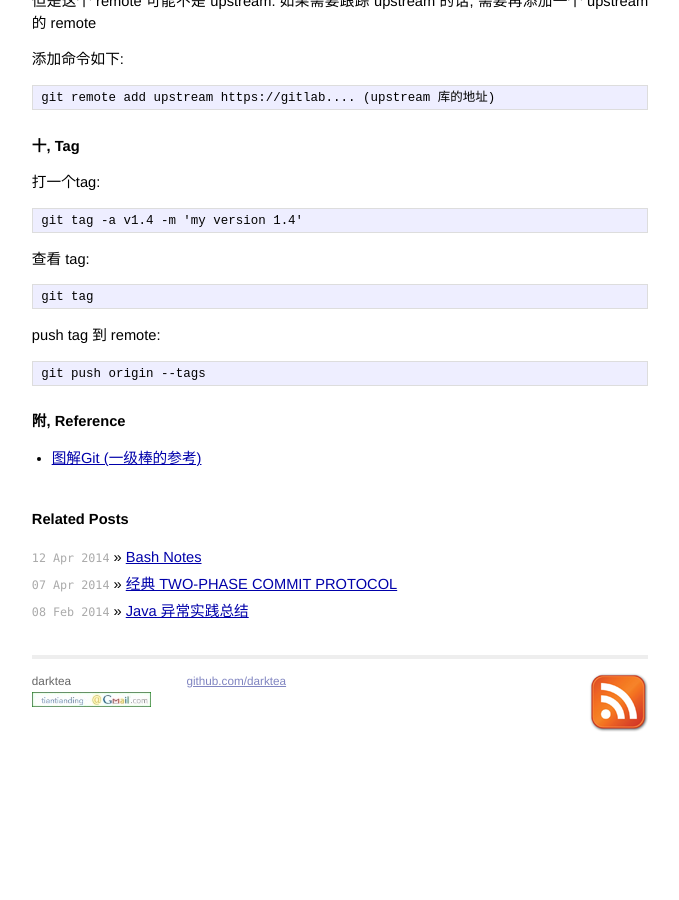
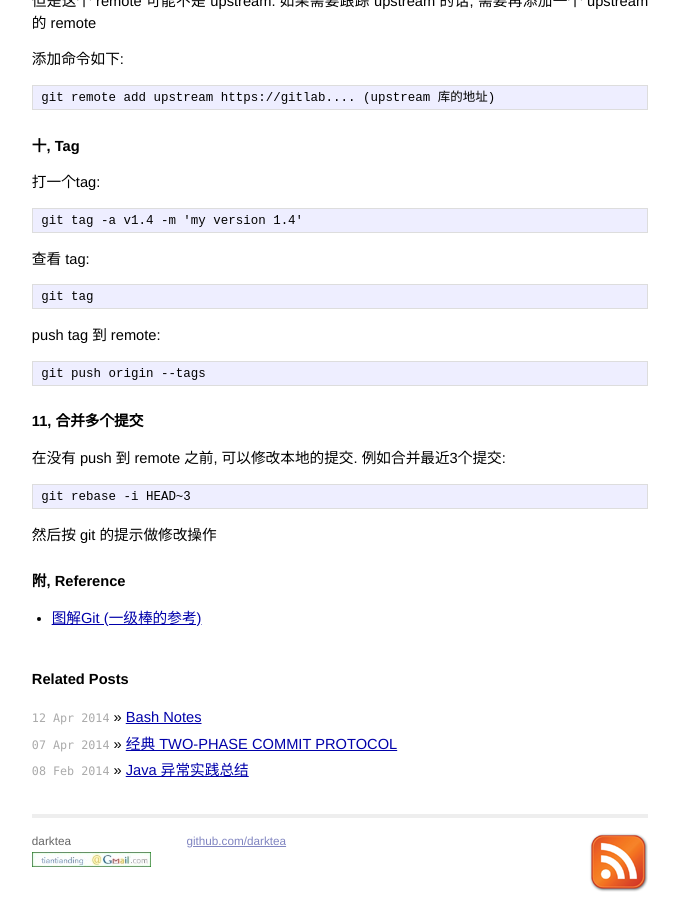
Before and after one commit to darktea/darktea.github.io, a Jekyll site: the page built from _posts/2013-06-07-git-notes.md, in a window 1280 px wide and 900 px high, scrolled down 4132 px. Shown: the whole window, without its empty margins (300-979 px from the left). Built offline with Jekyll 4.4.1, drawn with Linux system fonts in a browser that asks for light colours; Markdown is read by kramdown in place of the engine named in the settings; comment, search, counter and statistics services are not loaded; before the commit the page ends 4872 px from its top, so only the background shows below that.

Commit message:
more git notes

````diff
--- a/_posts/2013-06-07-git-notes.md
+++ b/_posts/2013-06-07-git-notes.md
@@ -219,6 +219,17 @@ push tag 到 remote:
 git push origin --tags
 ```
 
+<a name="h11"/>
+# 11, 合并多个提交
+
+在没有 push 到 remote 之前, 可以修改本地的提交. 例如合并最近3个提交:
+
+```
+git rebase -i HEAD~3
+```
+
+然后按 git 的提示做修改操作
+
 <a name="hA"/>
 # 附, Reference
 
````
